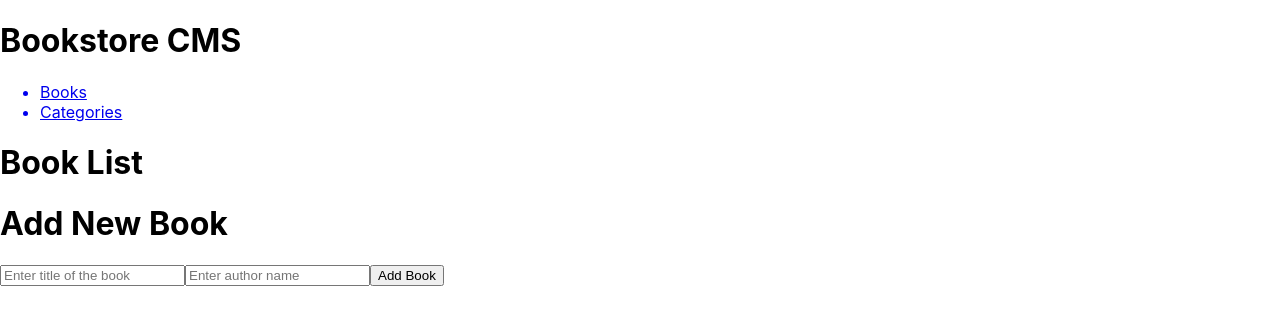
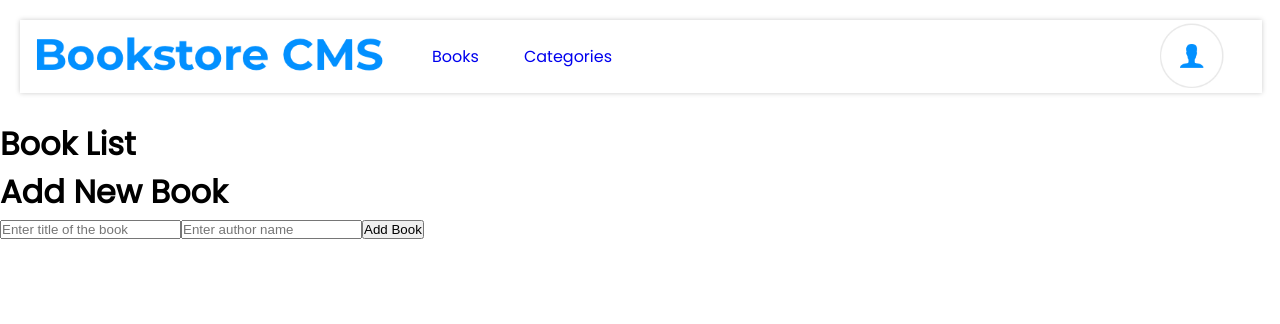
Before and after one commit to AsimKhan2019/reactbookstore, a React (Create React App) app: page / in a window 1280 px wide. Shown: the top 324 px of the page. Built offline with nearby package versions, Linux system fonts and the light colour scheme; no server answers.

Commit message:
Adding some styles

```diff
--- a/src/components/Nav.js
+++ b/src/components/Nav.js
@@ -1,16 +1,23 @@
 import React from 'react';
 import { Link } from 'react-router-dom';
+import title from '../images/title.png';
+import login from '../images/login.png';
 
 const Nav = () => (
+  <div className="header">
     <div className="nav">
-    <h1>Bookstore CMS</h1>
-    <nav>
+      <img src={title} alt="title comes here" />
+      <nav className="navigation">
         <ul>
           <Link to="/"><li>Books</li></Link>
           <Link to="/categories"><li>Categories</li></Link>
         </ul>
       </nav>
     </div>
+    <div className="login">
+      <img src={login} alt="login comes here" />
+    </div>
+  </div>
 );
 
 export default Nav;
--- a/src/index.css
+++ b/src/index.css
@@ -1,27 +1,69 @@
-body {
+@import url('https://fonts.googleapis.com/css2?family=Poppins:wght@300;400&display=swap');
+
+* {
+  box-sizing: border-box;
   margin: 0;
-  font-family:
-    -apple-system,
-    BlinkMacSystemFont,
-    'Segoe UI',
-    'Roboto',
-    'Oxygen',
-    'Ubuntu',
-    'Cantarell',
-    'Fira Sans',
-    'Droid Sans',
-    'Helvetica Neue',
-    sans-serif;
-  -webkit-font-smoothing: antialiased;
-  -moz-osx-font-smoothing: grayscale;
+  padding: 0;
 }
 
-code {
-  font-family:
-    source-code-pro,
-    Menlo,
-    Monaco,
-    Consolas,
-    'Courier New',
-    monospace;
+body {
+  font-family: 'Poppins', sans-serif;
 }
+
+.header {
+  display: inline-block;
+  width: 97%;
+  height: auto;
+  align-self: center;
+  margin: 20px;
+  border: 1px #ccc;
+  box-shadow: 0 0 5px #ccc;
+}
+
+.nav {
+  display: flex;
+  /*width: 100%;*/
+  float: left;
+  margin: 12px;
+}
+
+.nav img {
+  max-width:50%;
+  height: auto;
+  /*margin-left: 35px;*/
+}
+
+.navigation {
+  align-self: center;
+}
+
+.navigation ul {
+  overflow: hidden;
+}
+
+.navigation ul li {
+  display: inline-block;
+  margin-left: 45px;
+}
+
+.navigation ul li a,
+a:active,
+a:hover,
+a:visited  {
+  color: inherit
+}
+
+.login {
+  float: right;
+  display: flex;
+  align-self: center;
+}
+
+.login img {
+  max-width: 70%;
+  height: auto;
+}
+
+.book {
+
+}
```
Also changed, not shown: src/images/login.png (added), src/images/title.png (added). Lines whose indentation alone changed are shown as unchanged.
